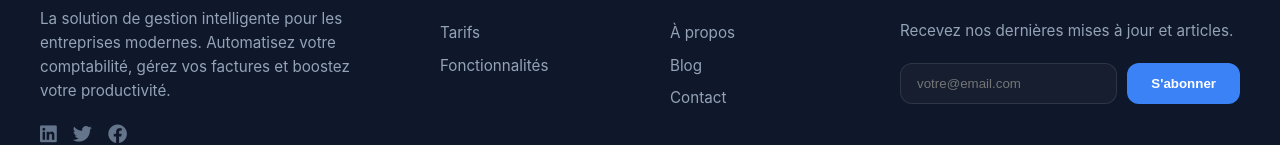
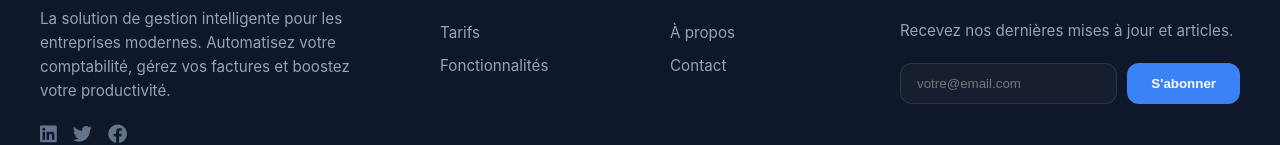
Before and after one commit to Kameroon/Konta, a Vue app in the folder src/Konta.Web/: page /plans in a window 1280 px wide. Shown: the part 798-943 px from the top of the page. Built offline with nearby package versions, Linux system fonts and the light colour scheme; no server answers.

Commit message:
UI: remove Blog link from footer and update docs

```diff
--- a/src/Konta.Web/src/components/layout/Footer.vue
+++ b/src/Konta.Web/src/components/layout/Footer.vue
@@ -30,7 +30,6 @@
           <h4>Société</h4>
           <ul>
             <li><router-link to="/plans">À propos</router-link></li>
-            <li><a href="#">Blog</a></li>
             <li><a href="#">Contact</a></li>
           </ul>
         </div>
```
Also changed, not shown: src/Konta.Web/docs/Documentation_Technique.md (+1 -1 lines), 1 other file (tests, documents, lock files or other folders).
